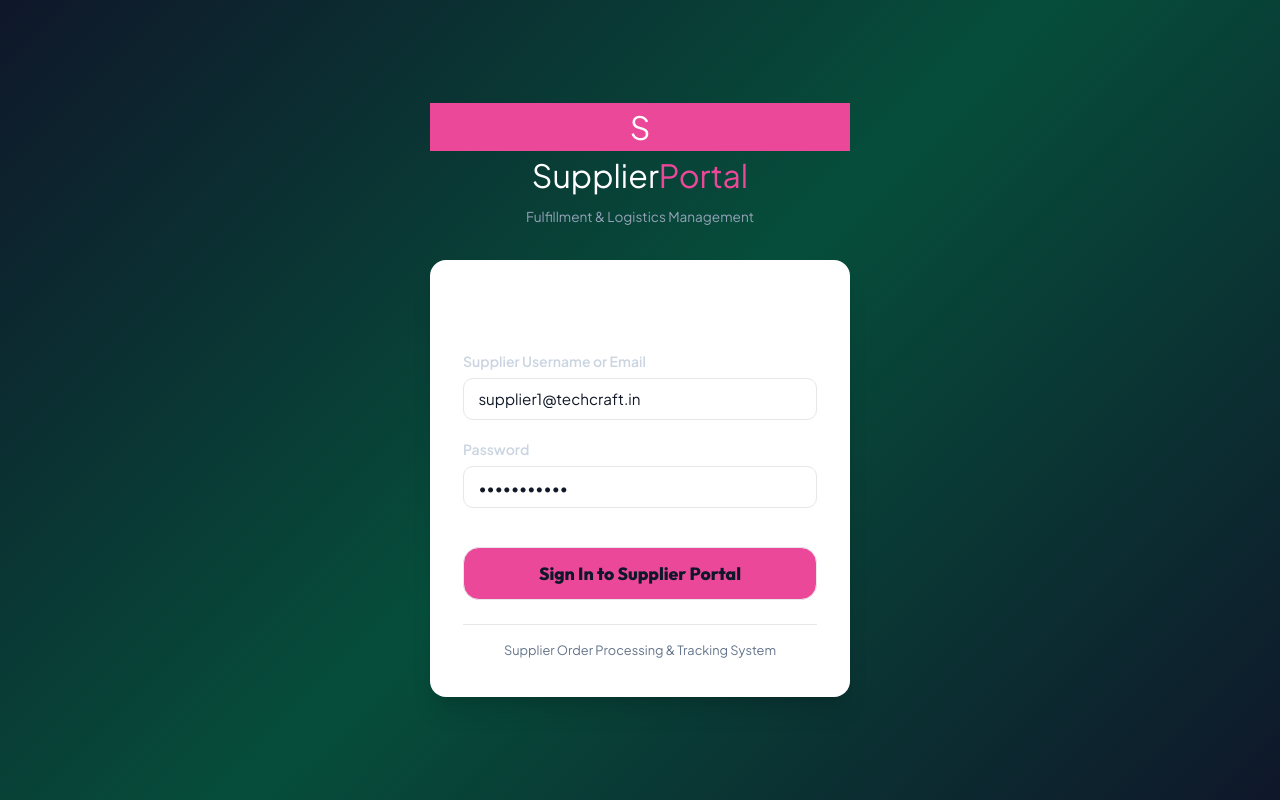
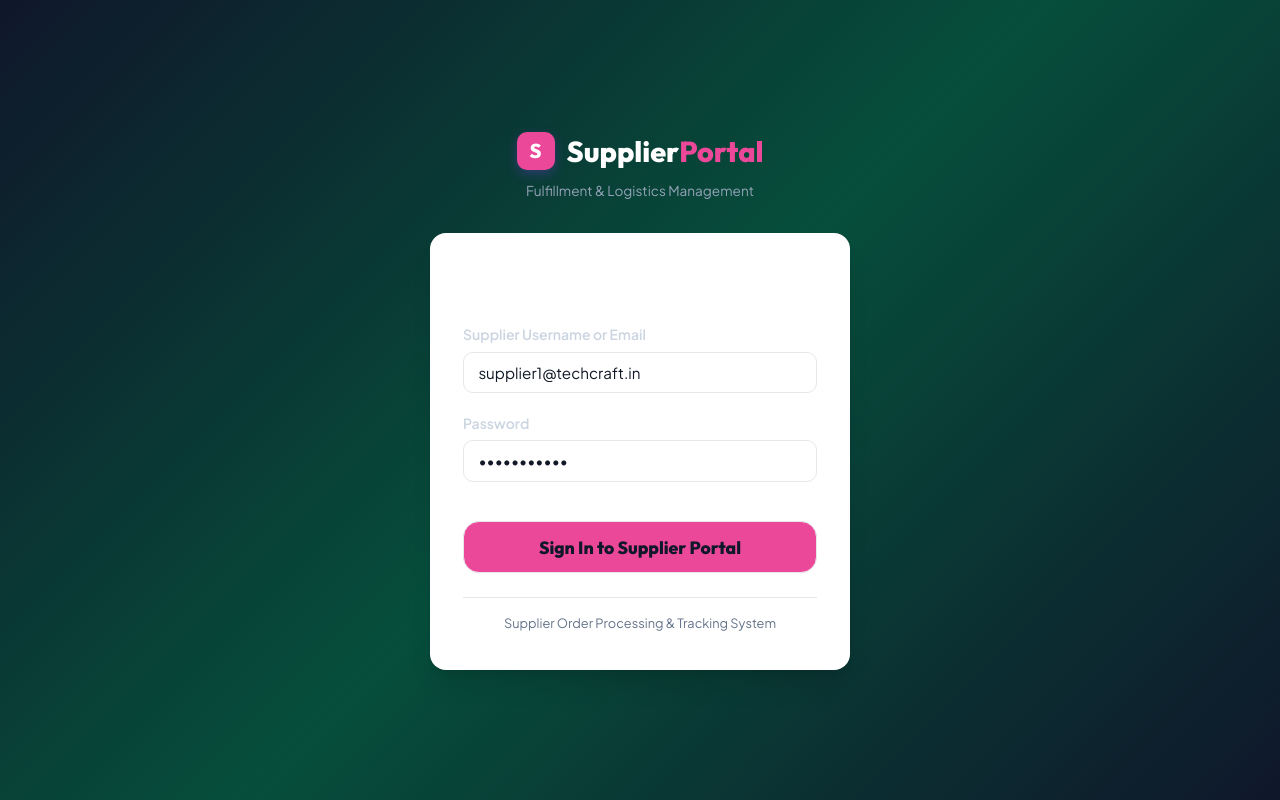
Before and after one commit to shazim-otp/zenstore, a plain HTML site: page supplier-login.html in a window 1280 px wide. Drawn offline with nearby package versions, Linux system fonts and the light colour scheme; no server answers.

Commit message:
Fix supplier login logo sizing and add Confirm on WhatsApp button to supplier portal order cards

```diff
--- a/css/style.css
+++ b/css/style.css
@@ -111,6 +111,37 @@ h1, h2, h3, h4, h5, h6 {
   font-weight: 700;
   color: var(--text-main);
   line-height: 1.25;
+}
+
+/* Global Brand Logo Icon Component */
+.logo-brand {
+  display: inline-flex;
+  align-items: center;
+  gap: 0.75rem;
+  font-family: var(--font-heading);
+  font-weight: 800;
+  font-size: 1.5rem;
+  color: var(--text-main);
+  text-decoration: none;
+}
+
+.logo-icon {
+  width: 38px;
+  height: 38px;
+  background: linear-gradient(135deg, #7C3AED 0%, #EC4899 100%);
+  color: #FFFFFF;
+  border-radius: 10px;
+  display: flex;
+  align-items: center;
+  justify-content: center;
+  font-weight: 800;
+  font-size: 1.25rem;
+  box-shadow: 0 4px 12px rgba(124, 58, 237, 0.3);
+  flex-shrink: 0;
+}
+
+.logo-text span {
+  color: var(--primary);
 }
 
 a {
--- a/supplier-login.html
+++ b/supplier-login.html
@@ -13,8 +13,8 @@
 
     <!-- Brand Header -->
     <div style="text-align:center; margin-bottom:2rem;">
-      <div class="logo-brand" style="justify-content:center; color:#FFF; font-size:2rem;">
-        <div class="logo-icon" style="background:var(--secondary);">S</div>
+      <div class="logo-brand" style="justify-content:center; color:#FFF; font-size:1.8rem;">
+        <div class="logo-icon" style="background:var(--secondary); width:38px; height:38px; font-size:1.25rem; flex-shrink:0;">S</div>
         <div class="logo-text">Supplier<span style="color:var(--secondary);">Portal</span></div>
       </div>
       <p style="color:#94A3B8; font-size:0.85rem; margin-top:0.5rem;">Fulfillment & Logistics Management</p>
```
Also changed, not shown: supplier/index.html (+15 -1 lines), supplier/orders.html (+14 -0 lines).
